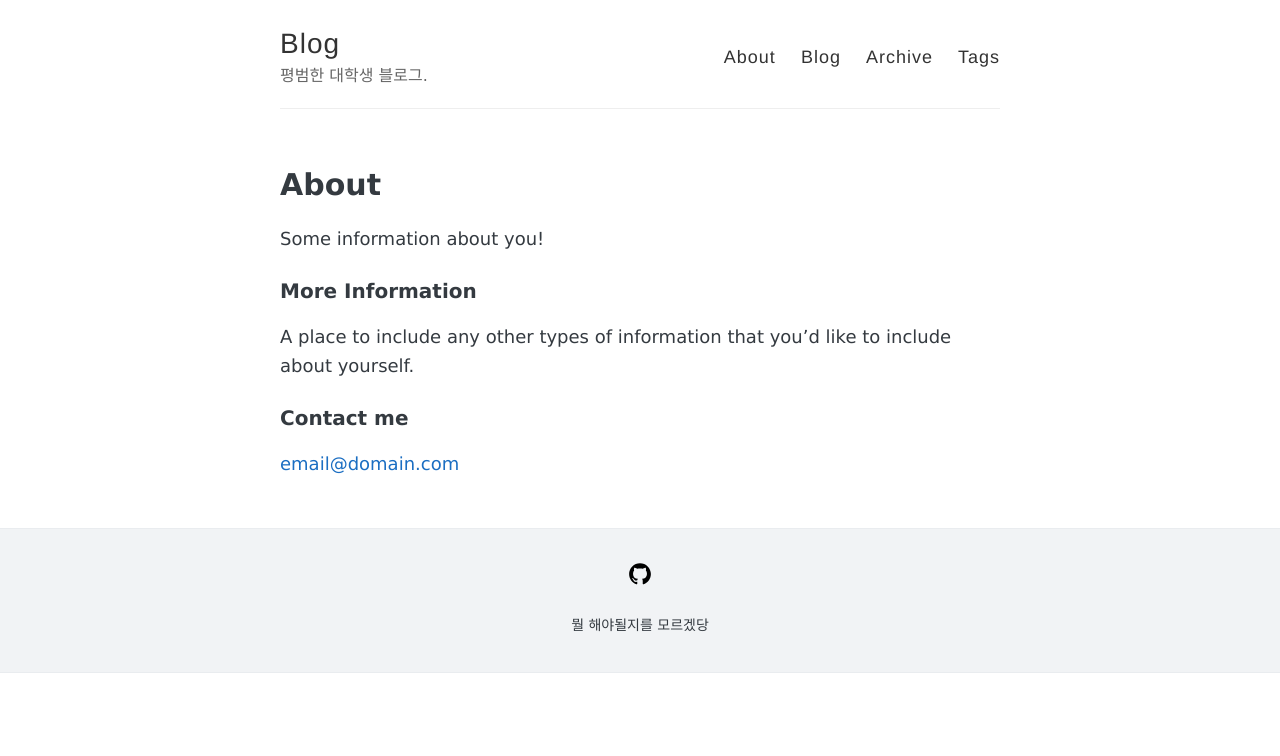
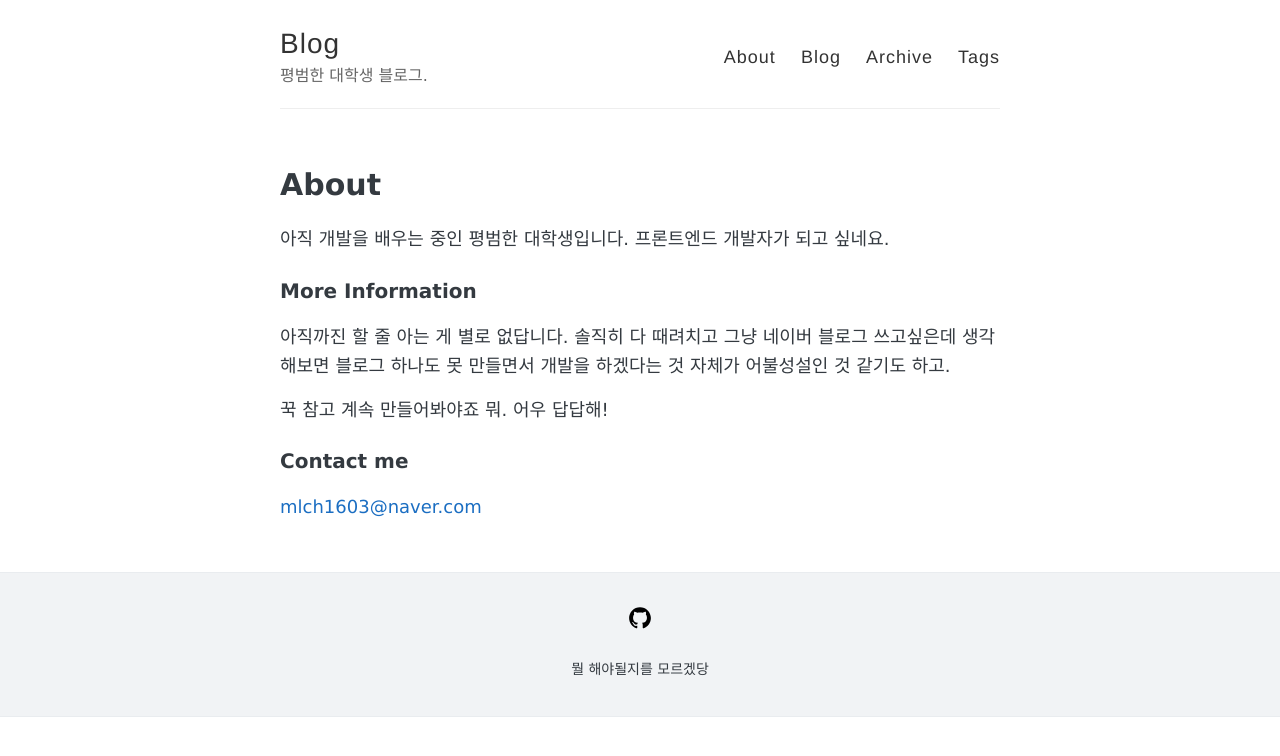
Before and after one commit to iborymagic/iborymagic.github.io, a Jekyll site: the page built from about.md, in a window 1280 px wide. Shown: the top 756 px of the page. Built offline with Jekyll 4.4.1, drawn with Linux system fonts in a browser that asks for light colours.

Commit message:
first posting

```diff
--- a/about.md
+++ b/about.md
@@ -4,12 +4,19 @@ title: About
 permalink: /about/
 ---
 
-Some information about you!
+아직 개발을 배우는 중인 평범한 대학생입니다.
+프론트엔드 개발자가 되고 싶네요.
 
 ### More Information
 
-A place to include any other types of information that you'd like to include about yourself.
+아직까진 할 줄 아는 게 별로 없답니다.
+솔직히 다 때려치고 그냥 네이버 블로그 쓰고싶은데
+생각해보면 블로그 하나도 못 만들면서 개발을 하겠다는 것 자체가
+어불성설인 것 같기도 하고.
+
+꾹 참고 계속 만들어봐야죠 뭐.
+어우 답답해!
 
 ### Contact me
 
-[email@domain.com](mailto:email@domain.com)
+[mlch1603@naver.com](mailto:mlch1603@naver.com)
```
Also changed, not shown: _posts/2020-06-21-첫-글.md (added, +27 -0 lines).
